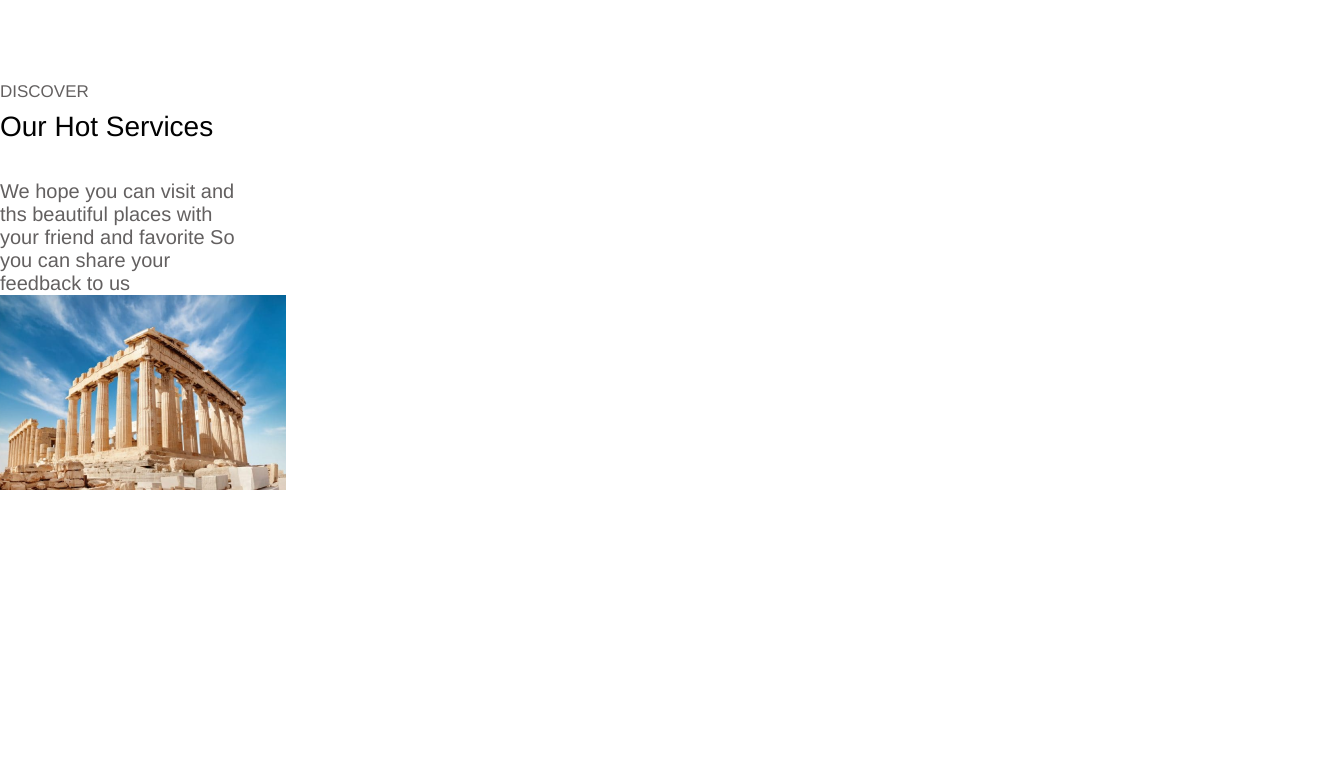
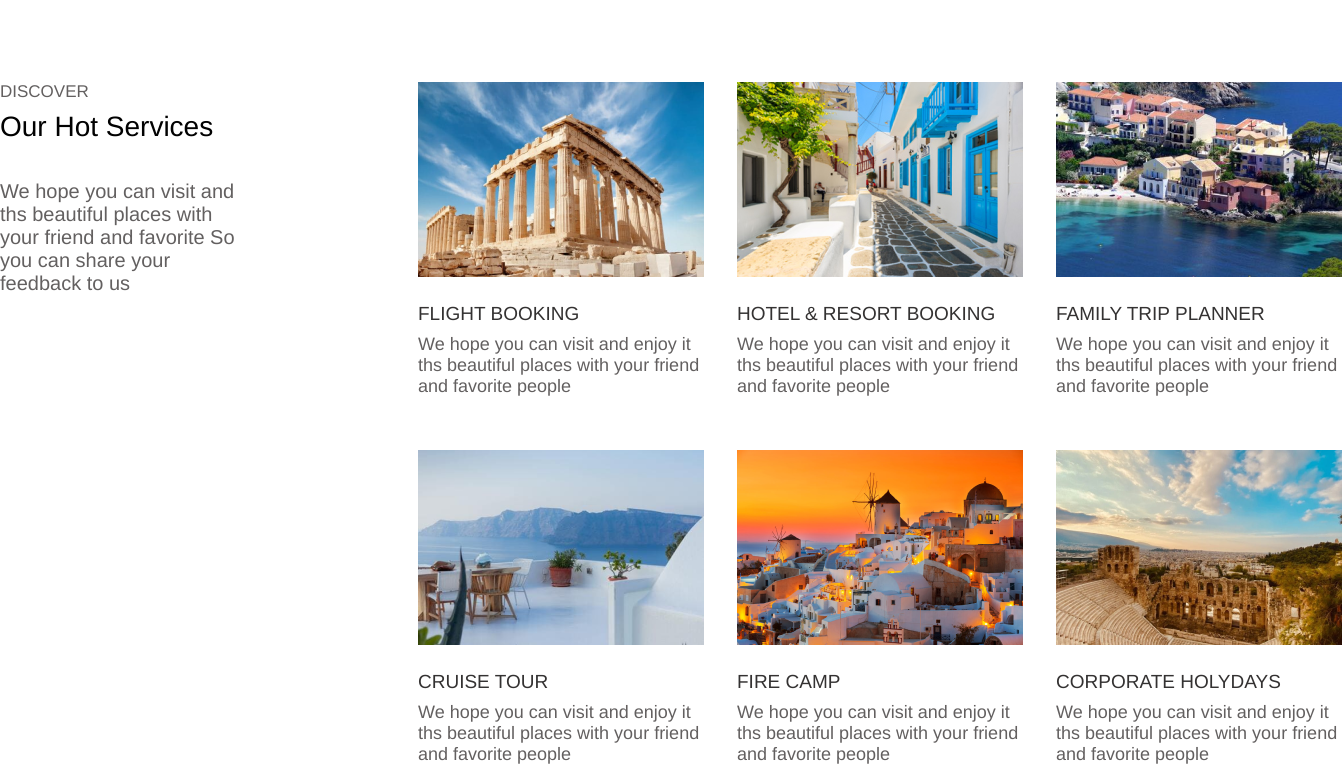
Before and after one commit to sophogobejishvili/lecture-9, a plain HTML site: page index.html in a window 1280 px wide. Shown: the part 688-1453 px from the top of the page, 1342 px wide, since content can reach past the window. Before the commit the page ends 1181 px from the top, so only its background shows below. Drawn offline with Linux system fonts and the light colour scheme.

Commit message:
5
maviwydeba dacommiteba da apushva. movrchi sxvatashoris da kargi gamovida mgoni. imedia codeic sworia da ragac sashineleba ar chavidine :/ ))))

```diff
--- a/css/style.css
+++ b/css/style.css
@@ -72,11 +72,13 @@ li a {
 
 .sec-2 {
     margin-top: 84px;
+    position: relative;
 }
 
 .textdiv {
     width: 235px;
     height: 213px;
+    position: absolute;
 }
 
 .container {
@@ -114,5 +116,49 @@ li a {
     letter-spacing: 0em;
     text-align: left;
     color: #636060;
+}
 
+.div1 {
+    width: 286px;
+    height: 312px;
 }
+
+.div11 {
+    width: 286px;
+    height: 312px;
+    margin-top: 56px;
+}
+
+.div2 {
+    width: 924px;
+    height: 680px;
+    display: flex;
+    flex-wrap: wrap;
+    justify-content: space-between;
+    align-content: flex-start;
+    margin-left: 418px;
+    position: absolute;
+    margin-top: 0px;
+}
+
+h4 {
+    font-family: Helvetica;
+    font-size: 19px;
+    font-weight: 400;
+    line-height: 22px;
+    letter-spacing: 0em;
+    text-align: left;
+    color: #343232;
+    margin-top: 23px;
+}
+
+h6 {
+    font-family: Helvetica;
+    font-size: 18px;
+    font-weight: 400;
+    line-height: 21px;
+    letter-spacing: 0em;
+    text-align: left;
+    color: #636060;
+    margin-top: 9px;
+}
--- a/index.html
+++ b/index.html
@@ -41,9 +41,48 @@
                     <h3 class="h3">Our Hot Services</h3>
                     <h5 class="h52">We hope you can visit and ths beautiful places with your friend and favorite So you can share your feedback to us</h5>
                 </div>
-                <div>
-                    <div>
-                        <img src="images/photo 2.png" alt="">
+                <div class="div2">
+                    <div class="div1">
+                        <img src="images/photo 2.png" alt="photo2">
+                        <h4>FLIGHT BOOKING</h4>
+                        <h6>We hope you can visit and enjoy it
+                            ths beautiful places with your
+                            friend and favorite people</h6>
+                    </div>
+                    <div class="div1">
+                        <img src="images/photo 3.png" alt="photo3">
+                        <h4>HOTEL & RESORT BOOKING</h4>
+                        <h6>We hope you can visit and enjoy it
+                            ths beautiful places with your
+                            friend and favorite people</h6>
+                    </div>
+                    <div class="div1">
+                        <img src="images/photo 4.png" alt="photo4">
+                        <h4>FAMILY TRIP PLANNER</h4>
+                        <h6>We hope you can visit and enjoy it
+                            ths beautiful places with your
+                            friend and favorite people</h6>
+                    </div>
+                    <div class="div11">
+                        <img src="images/photo 5.png" alt="photo5">
+                        <h4>CRUISE TOUR</h4>
+                        <h6>We hope you can visit and enjoy it
+                            ths beautiful places with your
+                            friend and favorite people</h6>
+                    </div>
+                    <div class="div11">
+                        <img src="images/photo 6.png" alt="photo6">
+                        <h4>FIRE CAMP</h4>
+                        <h6>We hope you can visit and enjoy it
+                            ths beautiful places with your
+                            friend and favorite people</h6>
+                    </div>
+                    <div class="div11">
+                        <img src="images/photo 7.png" alt="photo7">
+                        <h4>CORPORATE HOLYDAYS</h4>
+                        <h6>We hope you can visit and enjoy it
+                            ths beautiful places with your
+                            friend and favorite people</h6>
                     </div>
                 </div>
             </div>
```
